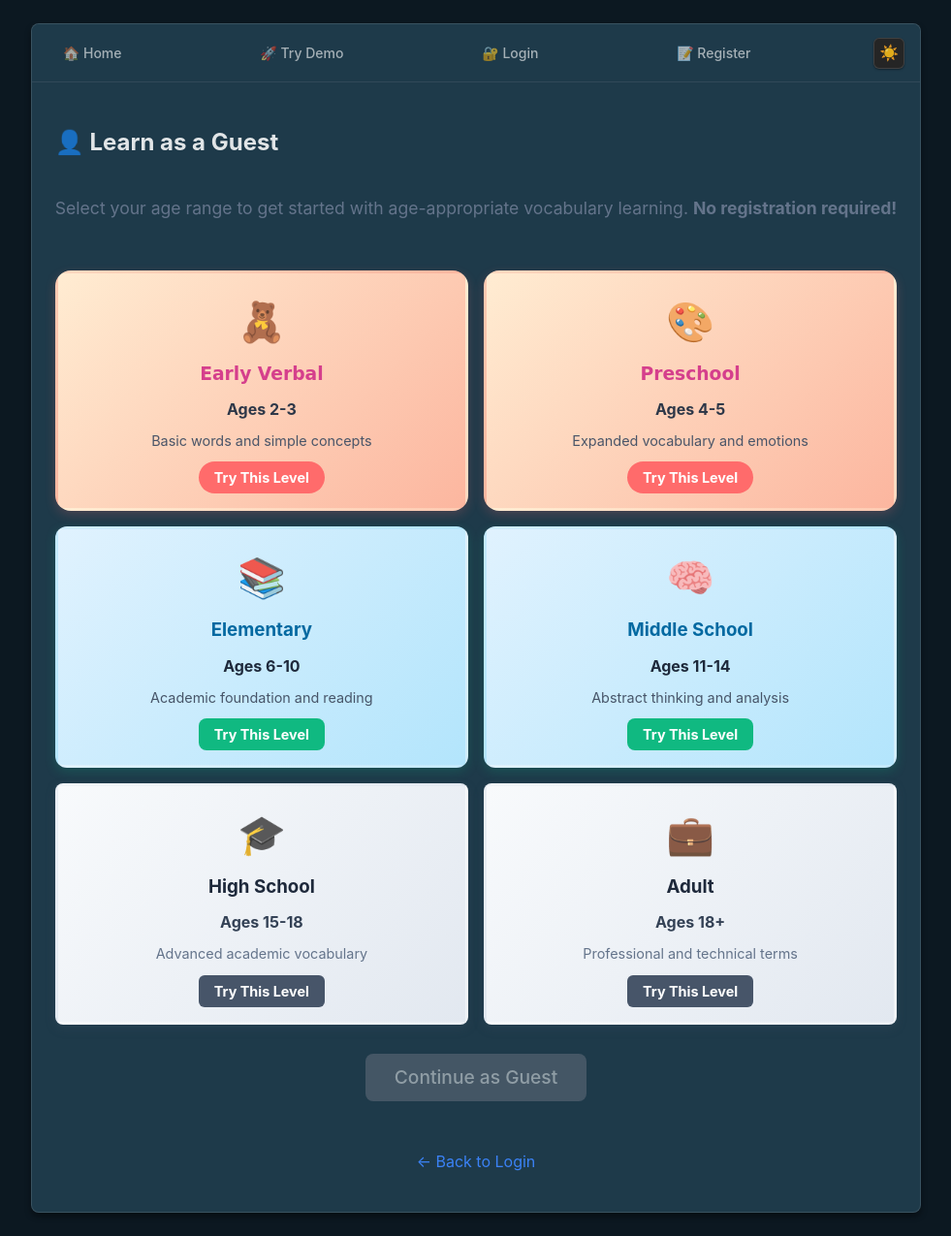
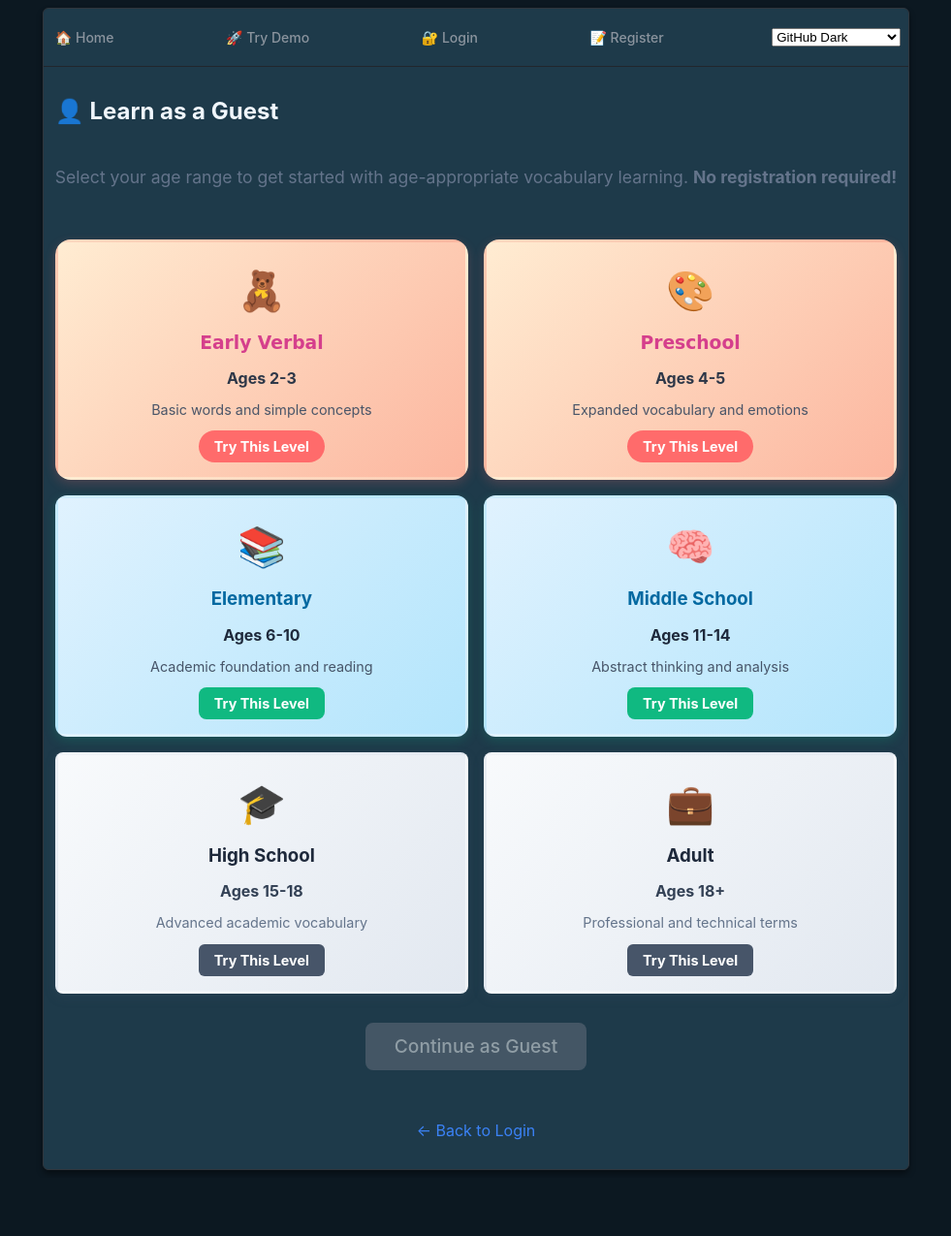
Before and after one commit to awilber/Bolaquent, a Flask app: page /auth/guest in a window 1280 px wide. Shown: the whole page at 97% size, without its empty margins (149-1130 px from the left). After the commit the page ends 1207 px from the top, so only its background shows below. Run offline with Flask 3, Linux system fonts and the light colour scheme.

Commit message:
Implement multi-theme dark mode system with dropdown selector
- Added 4 popular dark themes: GitHub Dark, Dracula, Catppuccin Mocha, Tokyo Night
- Created theme selector dropdown replacing old toggle button
- Implemented theme manager JavaScript with localStorage persistence
- Added comprehensive CSS theme system with proper color hierarchies
- Applied compact spacing system throughout UI components
- Enhanced navigation with theme selection for all users
- Created additional-themes.css with popular theme definitions

🤖 Generated with [Claude Code](https://claude.ai/code)

Co-Authored-By: Claude <noreply@anthropic.com>

```diff
--- a/static/css/dashboard.css
+++ b/static/css/dashboard.css
@@ -27,50 +27,50 @@
     100% { transform: translateY(-10px) rotate(5deg); }
 }
 
-/* Dashboard Grid Layout - ProductLifecycle Style */
+/* Dashboard Grid Layout - Compact Style */
 .dashboard-grid {
     display: grid;
     grid-template-columns: 1fr 1fr;
-    gap: var(--spacing-lg);
-    margin: var(--spacing-lg) 0;
+    gap: var(--spacing-md);
+    margin: var(--spacing-md) 0;
 }
 
 @media (max-width: 768px) {
     .dashboard-grid {
         grid-template-columns: 1fr;
-        gap: var(--spacing-md);
+        gap: var(--spacing-sm);
     }
 }
 
-/* Content Areas */
+/* Content Areas - Compact */
 .dashboard-content {
-    padding: var(--spacing-lg);
+    padding: var(--spacing-md);
     background: var(--bg-primary);
-    min-height: calc(100vh - 140px);
+    min-height: calc(100vh - 100px);
 }
 
-/* Main Content Container */
+/* Main Content Container - Compact */
 .main-content {
     max-width: 1200px;
     margin: 0 auto;
-    padding: var(--spacing-xl) var(--spacing-lg);
+    padding: var(--spacing-lg) var(--spacing-md);
 }
 
-/* Page Headers */
+/* Page Headers - Compact */
 .page-header {
-    margin-bottom: var(--spacing-xl);
+    margin-bottom: var(--spacing-lg);
 }
 
 .page-header h1 {
-    font-size: var(--font-size-3xl);
+    font-size: var(--font-size-2xl);
     font-weight: var(--font-weight-bold);
     color: var(--text-primary);
-    margin: 0 0 var(--spacing-sm) 0;
+    margin: 0 0 var(--spacing-xs) 0;
     line-height: var(--line-height-tight);
 }
 
 .page-header p {
-    font-size: var(--font-size-lg);
+    font-size: var(--font-size-base);
     color: var(--text-secondary);
     margin: 0;
     line-height: var(--line-height-normal);
--- a/static/css/themes.css
+++ b/static/css/themes.css
@@ -70,14 +70,14 @@
   --line-height-normal: 1.5;
   --line-height-relaxed: 1.75;
 
-  /* Spacing - ProductLifecycle Scale */
-  --spacing-xs: 4px;
-  --spacing-sm: 8px;
-  --spacing-md: 16px;
-  --spacing-lg: 24px;
-  --spacing-xl: 32px;
-  --spacing-2xl: 48px;
-  --spacing-3xl: 64px;
+  /* Spacing - Compact Scale */
+  --spacing-xs: 2px;
+  --spacing-sm: 4px;
+  --spacing-md: 8px;
+  --spacing-lg: 12px;
+  --spacing-xl: 16px;
+  --spacing-2xl: 24px;
+  --spacing-3xl: 32px;
 
   /* Border Radius - ProductLifecycle */
   --radius-sm: 4px;
@@ -86,41 +86,41 @@
   --radius-xl: 12px;
 }
 
-/* Dark Theme - Exact ProductLifecycle linear-dark colors */
+/* Dark Theme - Popular Black Theme (GitHub Dark/VS Code Dark) */
 [data-theme="dark"] {
-  /* Background - Exact ProductLifecycle mapping */
-  --bg-primary: #121212;    /* Dark grey background */
-  --bg-secondary: #1E1E1E;  /* Cards and containers */
-  --bg-elevated: #252525;   /* Elevated surfaces (buttons, modals) */
-  --bg-overlay: rgba(0, 0, 0, 0.7);
-  --bg-hover: rgba(255, 255, 255, 0.05);
+  /* Background - True black theme */
+  --bg-primary: #000000;    /* Pure black background */
+  --bg-secondary: #0d1117;  /* GitHub dark secondary */
+  --bg-elevated: #161b22;   /* Elevated surfaces */
+  --bg-overlay: rgba(0, 0, 0, 0.8);
+  --bg-hover: rgba(255, 255, 255, 0.08);
 
-  /* Text - Exact ProductLifecycle contrast ratios */
-  --text-primary: rgba(255, 255, 255, 0.87);   /* High emphasis white */
-  --text-secondary: rgba(255, 255, 255, 0.60); /* Medium emphasis */
-  --text-muted: rgba(255, 255, 255, 0.38);     /* Low emphasis/disabled */
-  --text-inverse: #121212;  /* Dark text on light backgrounds */
+  /* Text - High contrast for black backgrounds */
+  --text-primary: #f0f6fc;     /* GitHub dark primary text */
+  --text-secondary: #8b949e;   /* GitHub dark secondary text */
+  --text-muted: #6e7681;       /* GitHub dark muted text */
+  --text-inverse: #000000;     /* Black text on light backgrounds */
 
-  /* Accent - ProductLifecycle blue system */
-  --accent-primary: #5E9EFF;   /* Slightly desaturated blue */
-  --accent-hover: #7DB3FF;     /* Lighter on hover */
-  --accent-active: #4A8FE7;    /* Darker when pressed */
-  --accent-gradient: linear-gradient(135deg, #5E9EFF 0%, #9D7EFF 100%);
+  /* Accent - GitHub/VS Code blue system */
+  --accent-primary: #58a6ff;   /* GitHub blue */
+  --accent-hover: #79c0ff;     /* Lighter blue on hover */
+  --accent-active: #388bfd;    /* Darker blue when pressed */
+  --accent-gradient: linear-gradient(135deg, #58a6ff 0%, #bc8cff 100%);
 
-  /* Status - ProductLifecycle semantic colors */
-  --status-success: #4ADE80;  /* Lighter green for dark mode */
-  --status-success-bg: rgba(74, 222, 128, 0.15);
-  --status-warning: #FBBF24;  /* Softer yellow */
-  --status-warning-bg: rgba(251, 191, 36, 0.15);
-  --status-error: #F87171;    /* Softer red */
-  --status-error-bg: rgba(248, 113, 113, 0.15);
-  --status-info: #60A5FA;     /* Lighter blue */
-  --status-info-bg: rgba(96, 165, 250, 0.15);
+  /* Status - GitHub semantic colors */
+  --status-success: #3fb950;   /* GitHub green */
+  --status-success-bg: rgba(63, 185, 80, 0.15);
+  --status-warning: #d29922;   /* GitHub yellow */
+  --status-warning-bg: rgba(210, 153, 34, 0.15);
+  --status-error: #f85149;     /* GitHub red */
+  --status-error-bg: rgba(248, 81, 73, 0.15);
+  --status-info: #58a6ff;      /* GitHub blue */
+  --status-info-bg: rgba(88, 166, 255, 0.15);
 
-  /* Borders - ProductLifecycle subtle borders */
-  --border-default: rgba(255, 255, 255, 0.12);
-  --border-subtle: rgba(255, 255, 255, 0.08);
-  --border-strong: rgba(255, 255, 255, 0.16);
+  /* Borders - GitHub style borders */
+  --border-default: #30363d;   /* GitHub dark border */
+  --border-subtle: #21262d;    /* Subtle border */
+  --border-strong: #484f58;    /* Strong border for emphasis */
 
   /* Shadows - Enhanced for dark mode depth */
   --shadow-sm: 0 1px 2px rgba(0, 0, 0, 0.4);
@@ -266,7 +266,7 @@ body {
   color: var(--text-primary);
 }
 
-/* Theme Toggle Button - ProductLifecycle Style */
+/* Theme Selector Dropdown */\n.theme-selector {\n  background: var(--bg-elevated);\n  border: 1px solid var(--border-default);\n  color: var(--text-primary);\n  border-radius: var(--radius-md);\n  padding: var(--spacing-xs) var(--spacing-sm);\n  font-size: var(--font-size-sm);\n  font-family: var(--font-family);\n  cursor: pointer;\n  transition: var(--transition-fast);\n  min-width: 120px;\n  box-shadow: var(--shadow-sm);\n}\n\n.theme-selector:hover {\n  border-color: var(--accent-primary);\n  box-shadow: var(--shadow-md);\n}\n\n.theme-selector:focus {\n  outline: none;\n  border-color: var(--accent-primary);\n  box-shadow: 0 0 0 2px rgba(88, 166, 255, 0.2);\n}\n\n.theme-selector option {\n  background: var(--bg-elevated);\n  color: var(--text-primary);\n  padding: var(--spacing-xs);\n}\n\n/* Legacy Theme Toggle Button */
 .theme-toggle {
   background: var(--bg-elevated);
   border: 1px solid var(--border-default);
--- /dev/null
+++ b/static/js/theme-manager.js
@@ -0,0 +1,55 @@
+// Multi-Theme Management System for Bolaquent
+const themes = {
+    'dark': 'GitHub Dark',
+    'dracula': 'Dracula',
+    'catppuccin-mocha': 'Catppuccin Mocha',
+    'tokyo-night': 'Tokyo Night'
+};
+
+function initializeTheme() {
+    // Default to dark mode
+    const savedTheme = localStorage.getItem('theme');
+    const theme = savedTheme || 'dark';
+
+    console.log('Initializing theme:', themes[theme] || theme);
+    applyTheme(theme);
+    updateThemeSelector(theme);
+}
+
+function applyTheme(theme) {
+    console.log('Applying theme:', themes[theme] || theme);
+    document.documentElement.setAttribute('data-theme', theme);
+    localStorage.setItem('theme', theme);
+}
+
+function updateThemeSelector(theme) {
+    const themeSelector = document.getElementById('theme-selector');
+    if (themeSelector) {
+        themeSelector.value = theme;
+    }
+}
+
+function changeTheme(newTheme) {
+    console.log('Changing to theme:', themes[newTheme] || newTheme);
+    applyTheme(newTheme);
+}
+
+// Legacy toggle function for backwards compatibility
+function toggleTheme() {
+    const currentTheme = document.documentElement.getAttribute('data-theme') || 'dark';
+    const themeKeys = Object.keys(themes);
+    const currentIndex = themeKeys.indexOf(currentTheme);
+    const nextIndex = (currentIndex + 1) % themeKeys.length;
+    const newTheme = themeKeys[nextIndex];
+    applyTheme(newTheme);
+    updateThemeSelector(newTheme);
+}
+
+// Initialize immediately when script loads
+initializeTheme();
+
+// Also initialize on DOM ready as backup
+document.addEventListener('DOMContentLoaded', function() {
+    console.log('DOM ready, re-initializing theme');
+    initializeTheme();
+});
--- a/templates/base.html
+++ b/templates/base.html
@@ -16,7 +16,9 @@
     <meta name="format-detection" content="telephone=no">
     <meta name="msapplication-tap-highlight" content="no">
     <link rel="stylesheet" href="{{ url_for('static', filename='css/themes.css') }}">
+    <link rel="stylesheet" href="{{ url_for('static', filename='css/additional-themes.css') }}">
     <link rel="stylesheet" href="{{ url_for('static', filename='css/dashboard.css') }}">
+    <script src="{{ url_for('static', filename='js/theme-manager.js') }}"></script>
 
     <style>
         /* Override inline styles to use CSS variables - ProductLifecycle Style */
@@ -25,7 +27,7 @@
             font-size: var(--font-size-base);
             line-height: var(--line-height-normal);
             margin: 0;
-            padding: var(--spacing-lg);
+            padding: var(--spacing-md);
             background: var(--bg-primary);
             color: var(--text-primary);
             min-height: 100vh;
@@ -38,7 +40,7 @@
             margin: 0 auto;
             background: var(--bg-secondary);
             padding: var(--spacing-lg);
-            border-radius: var(--radius-lg);
+            border-radius: var(--radius-md);
             box-shadow: var(--shadow-md);
             border: 1px solid var(--border-default);
             color: var(--text-primary);
@@ -52,8 +54,8 @@
             border-bottom: 1px solid var(--border-subtle);
             color: var(--text-primary);
             padding: var(--spacing-md);
-            margin: calc(-1 * var(--spacing-lg)) calc(-1 * var(--spacing-lg)) var(--spacing-lg) calc(-1 * var(--spacing-lg));
-            border-radius: var(--radius-lg) var(--radius-lg) 0 0;
+            margin: calc(-1 * var(--spacing-lg)) calc(-1 * var(--spacing-lg)) var(--spacing-md) calc(-1 * var(--spacing-lg));
+            border-radius: var(--radius-md) var(--radius-md) 0 0;
             display: flex;
             align-items: center;
             justify-content: space-between;
@@ -64,8 +66,8 @@
         .nav a {
             color: var(--text-secondary);
             text-decoration: none;
-            margin-right: var(--spacing-lg);
-            padding: var(--spacing-sm) var(--spacing-md);
+            margin-right: var(--spacing-md);
+            padding: var(--spacing-xs) var(--spacing-sm);
             border-radius: var(--radius-md);
             font-size: var(--font-size-sm);
             font-weight: var(--font-weight-medium);
@@ -97,7 +99,7 @@
         .btn {
             background: var(--accent-primary);
             color: var(--text-inverse);
-            padding: var(--spacing-sm) var(--spacing-md);
+            padding: var(--spacing-xs) var(--spacing-sm);
             border: none;
             border-radius: var(--radius-md);
             font-size: var(--font-size-sm);
@@ -132,7 +134,7 @@
         .tier-badge {
             background: var(--status-success);
             color: var(--text-inverse);
-            padding: 2px var(--spacing-sm);
+            padding: var(--spacing-xs) var(--spacing-xs);
             border-radius: var(--radius-sm);
             font-size: var(--font-size-xs);
             font-weight: var(--font-weight-medium);
@@ -166,9 +168,12 @@
                 <a href="{{ url_for('admin.dashboard') }}">⚙️ Admin</a>
                 <div class="nav-user-info">
                     <span>Hello, {{ session.username }}!</span>
-                    <button id="theme-toggle" class="theme-toggle" onclick="toggleTheme()" title="Switch to light mode">
-                        ☀️
-                    </button>
+                    <select id="theme-selector" class="theme-selector" onchange="changeTheme(this.value)">
+                        <option value="dark">GitHub Dark</option>
+                        <option value="dracula">Dracula</option>
+                        <option value="catppuccin-mocha">Catppuccin Mocha</option>
+                        <option value="tokyo-night">Tokyo Night</option>
+                    </select>
                     <a href="{{ url_for('auth.logout') }}">👋 Logout</a>
                 </div>
             {% else %}
@@ -176,9 +181,12 @@
                 <a href="{{ url_for('auth.login') }}">🔐 Login</a>
                 <a href="{{ url_for('auth.register') }}">📝 Register</a>
                 <div class="nav-user-info">
-                    <button id="theme-toggle" class="theme-toggle" onclick="toggleTheme()" title="Switch to light mode">
-                        ☀️
-                    </button>
+                    <select id="theme-selector" class="theme-selector" onchange="changeTheme(this.value)">
+                        <option value="dark">GitHub Dark</option>
+                        <option value="dracula">Dracula</option>
+                        <option value="catppuccin-mocha">Catppuccin Mocha</option>
+                        <option value="tokyo-night">Tokyo Night</option>
+                    </select>
                 </div>
             {% endif %}
         </nav>
@@ -197,7 +205,7 @@
     </div>
 
     <script>
-        // ProductLifecycle-style Theme Management
+        // Multi-Theme Management System\n        const themes = {\n            'dark': 'GitHub Dark',\n            'dracula': 'Dracula',\n            'catppuccin-mocha': 'Catppuccin Mocha',\n            'tokyo-night': 'Tokyo Night'\n        };
         function initializeTheme() {
             // Default to dark mode
             const savedTheme = localStorage.getItem('theme');
```
Also changed, not shown: static/css/additional-themes.css (added, +97 -0 lines), 1 other file.
